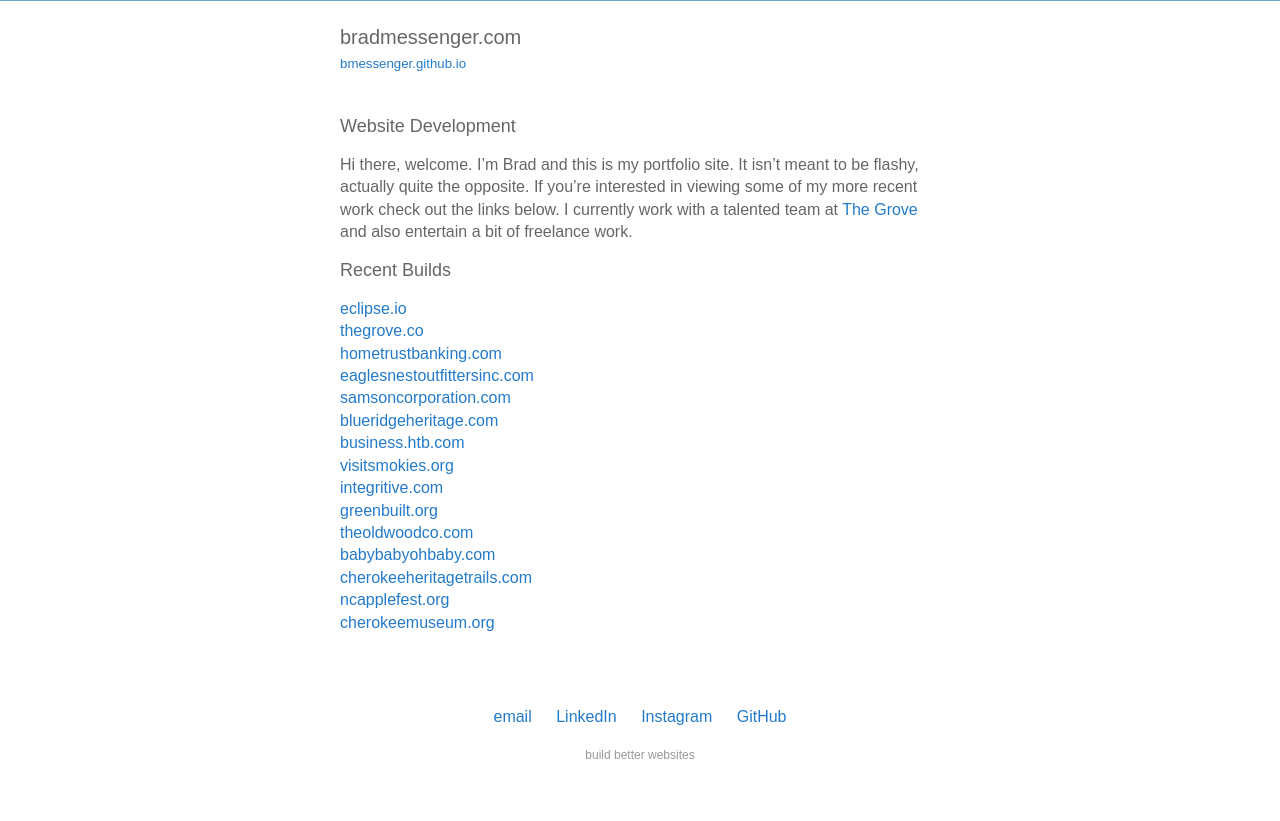
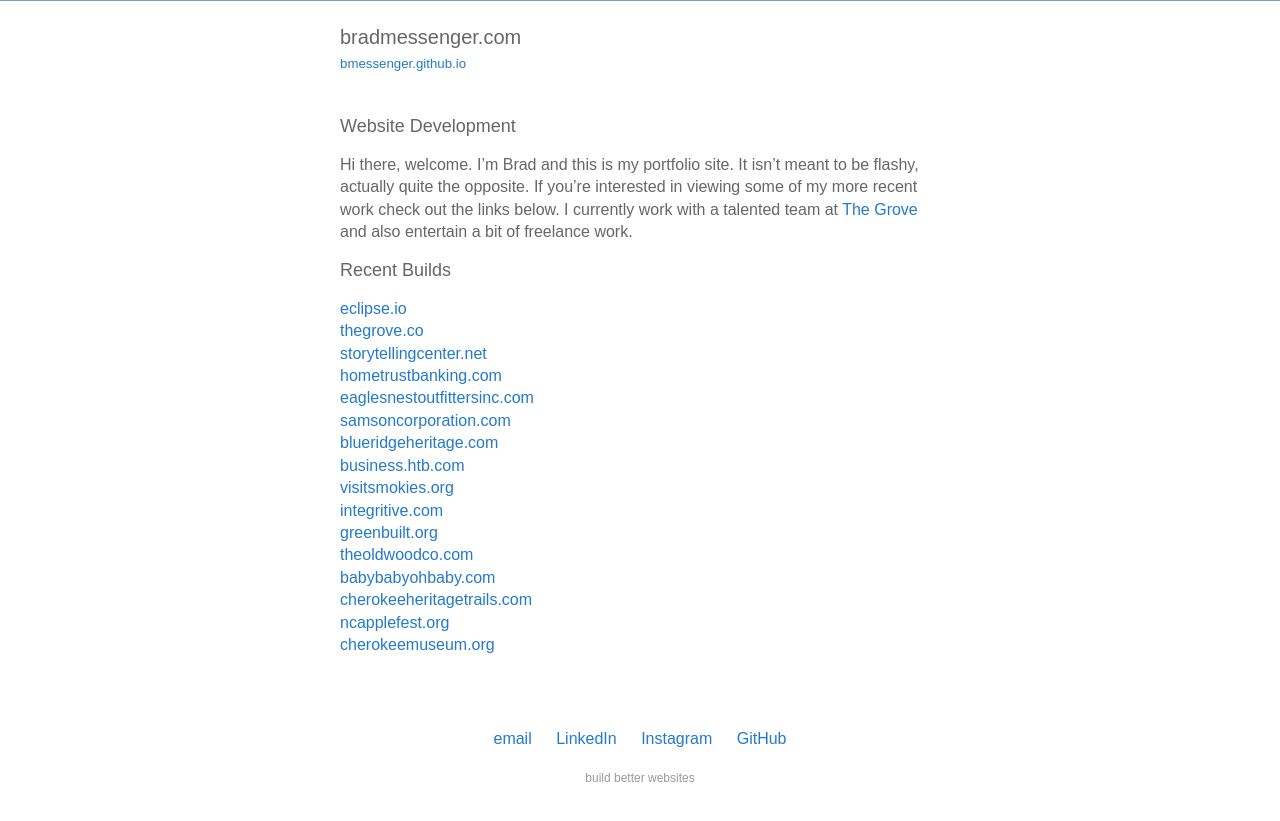
Before and after one commit to bmessenger/bmessenger.github.io, a Jekyll site: the page built from index.md, in a window 1280 px wide. Shown: the top 821 px of the page. Built offline with Jekyll 4.4.1, drawn with Linux system fonts in a browser that asks for light colours.

Commit message:
site addition

```diff
--- a/index.md
+++ b/index.md
@@ -14,6 +14,7 @@ Hi there, welcome. I'm Brad and this is my portfolio site. It isn't meant to be
 
 * <a href="https://eclipse.io" target="_blank">eclipse.io</a>
 * <a href="https://thegrove.co" target="_blank">thegrove.co</a>
+* <a href="https://www.storytellingcenter.net" target="_blank">storytellingcenter.net</a>
 * <a href="https://www.htb.com" target="_blank">hometrustbanking.com</a>
 * <a href="https://www.eaglesnestoutfittersinc.com" target="_blank">eaglesnestoutfittersinc.com
 * <a href="https://www.samsoncorporation.com" target="_blank">samsoncorporation.com
```
